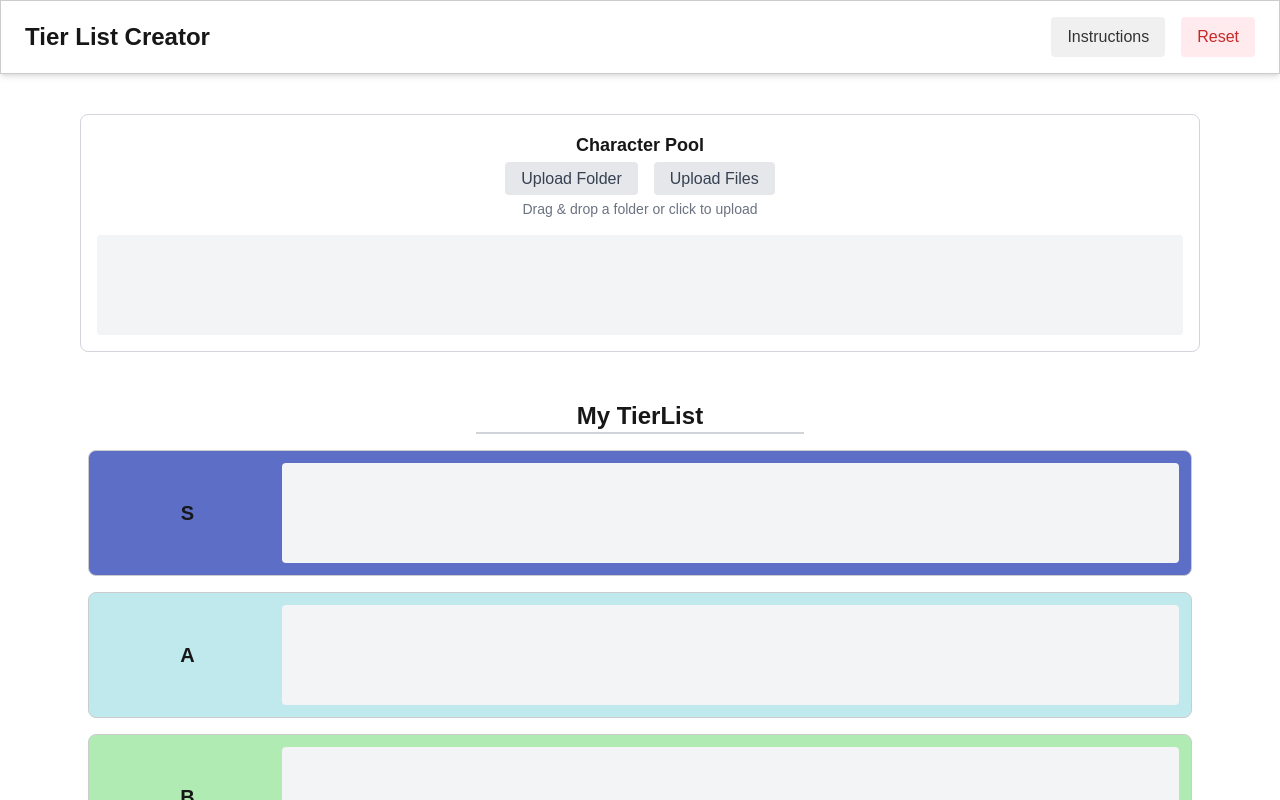
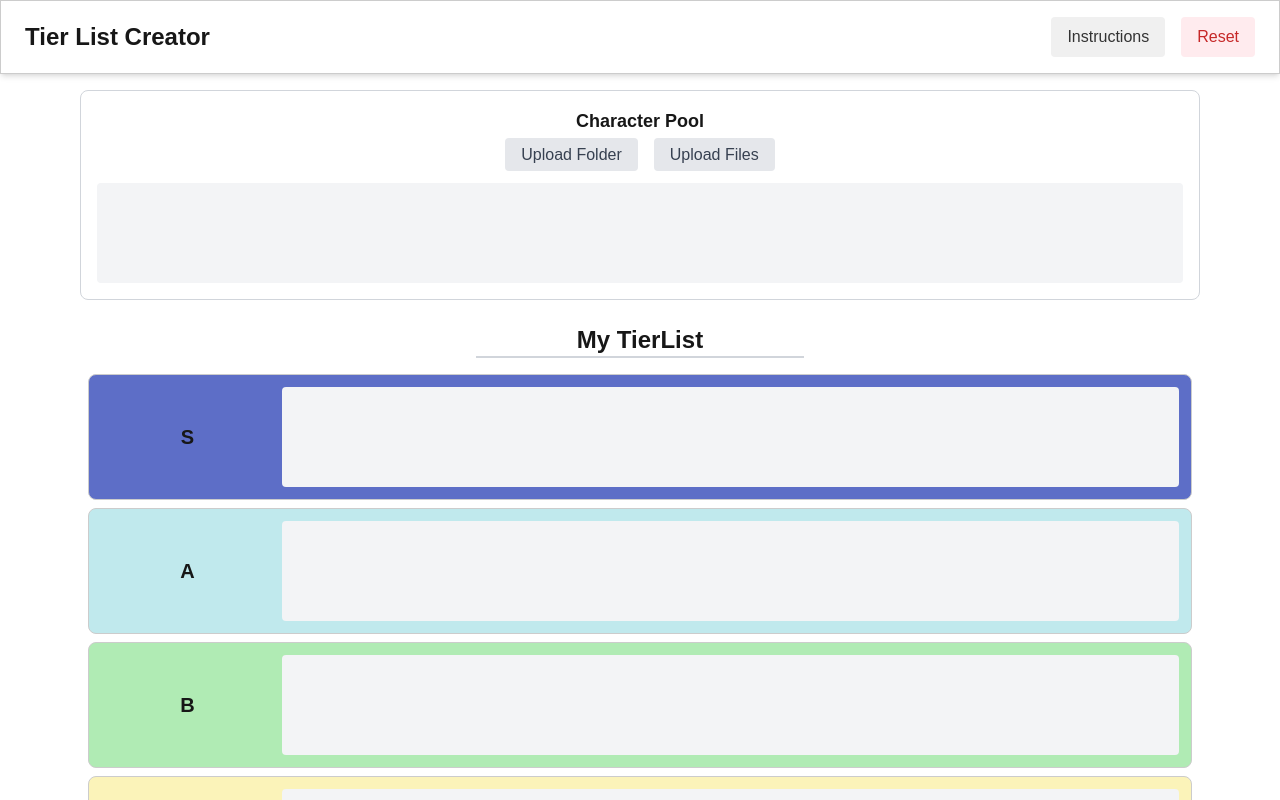
Before and after one commit to puleogerman/tier-list, a Next.js app: page / in a window 1280 px wide. Shown: the top 800 px of the page. Built offline with nearby package versions, Linux system fonts and the light colour scheme.

Commit message:
small style fixing

```diff
--- a/app/components/CharacterPool.tsx
+++ b/app/components/CharacterPool.tsx
@@ -181,8 +181,6 @@ export default function CharacterPool({
           </div>
         </div>
 
-        <p className="text-sm text-gray-500">Drag & drop a folder or click to upload</p>
-
         {/* Error Message */}
         {uploadError && (
           <div className="text-red-500 text-sm mt-2 p-2 bg-red-50 rounded">
--- a/app/components/DropZone.tsx
+++ b/app/components/DropZone.tsx
@@ -7,7 +7,7 @@ export function DropZone({ id, children }: { id: string; children: React.ReactNo
   return (
     <div
       ref={setNodeRef}
-      className={`p-4 rounded min-h-[100px] flex flex-wrap gap-2 ${
+      className={`p-2 rounded min-h-[100px] flex flex-wrap gap-2 ${
         isOver ? "bg-blue-100" : "bg-gray-100"
       }`}
       style={{ width: "100%", zIndex: 1 }}
--- a/app/components/Navbar.tsx
+++ b/app/components/Navbar.tsx
@@ -44,7 +44,6 @@ export default function Navbar({ onReset }: NavbarProps) {
             <li>Add images to the Character Pool by clicking "Upload Folder" or dragging images</li>
             <li>Drag characters from the pool to the tier rows to organize them</li>
             <li>You can rename tiers by clicking on their names</li>
-            <li>Add or remove tiers using the buttons at the bottom</li>
             <li>Share your tier list when you're done!</li>
           </ol>
           <p className="text-sm text-gray-500">
--- a/app/components/ShareButton.tsx
+++ b/app/components/ShareButton.tsx
@@ -1,7 +1,6 @@
 "use client";
 import { useState } from "react";
 import html2canvas from "html2canvas";
-import jsPDF from "jspdf";
 
 
 const ShareButton = ({ tierListId }: { tierListId: string }) => {
--- a/app/components/TierList.tsx
+++ b/app/components/TierList.tsx
@@ -32,7 +32,7 @@ export default function TierList() {
 
         </div>
 
-        <div id="tier-list-container" className="m-2 box-border p-8">
+        <div id="tier-list-container" className="m-2 box-border px-8 py-2">
           {/* Tier List Title */}
           <div className="mb-4 text-center">
             <input
--- a/app/components/TierRow.module.scss
+++ b/app/components/TierRow.module.scss
@@ -12,7 +12,6 @@ $tier-colors:   #5D6EC7,#C0E9ED, #B0EBB4, #FBF3B9, #FF8A8A, #FAD9D5, #bde0fe,  #
   border-radius: 8px;
   border: 1px solid #ccc;
   padding: 8px;
-  margin-bottom: 8px;
 }
 
   .tierName {
--- a/app/page.tsx
+++ b/app/page.tsx
@@ -10,7 +10,7 @@ export default function Home() {
   return (
     <div>
       <Navbar onReset={resetTierList} />
-      <div className="p-8">
+      <div className="px-8 py-2">
         <TierList />
       </div>
     </div>
```
